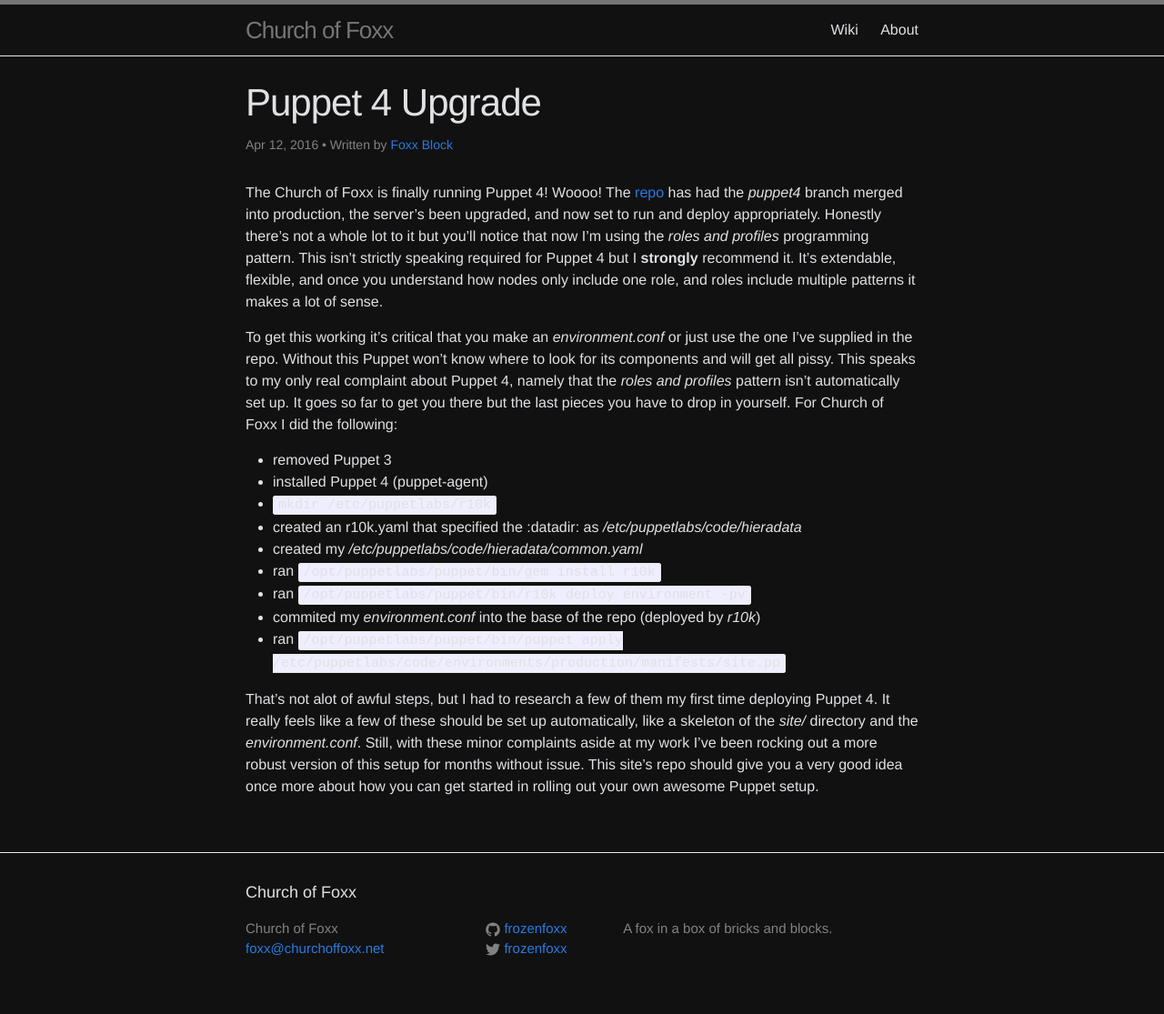
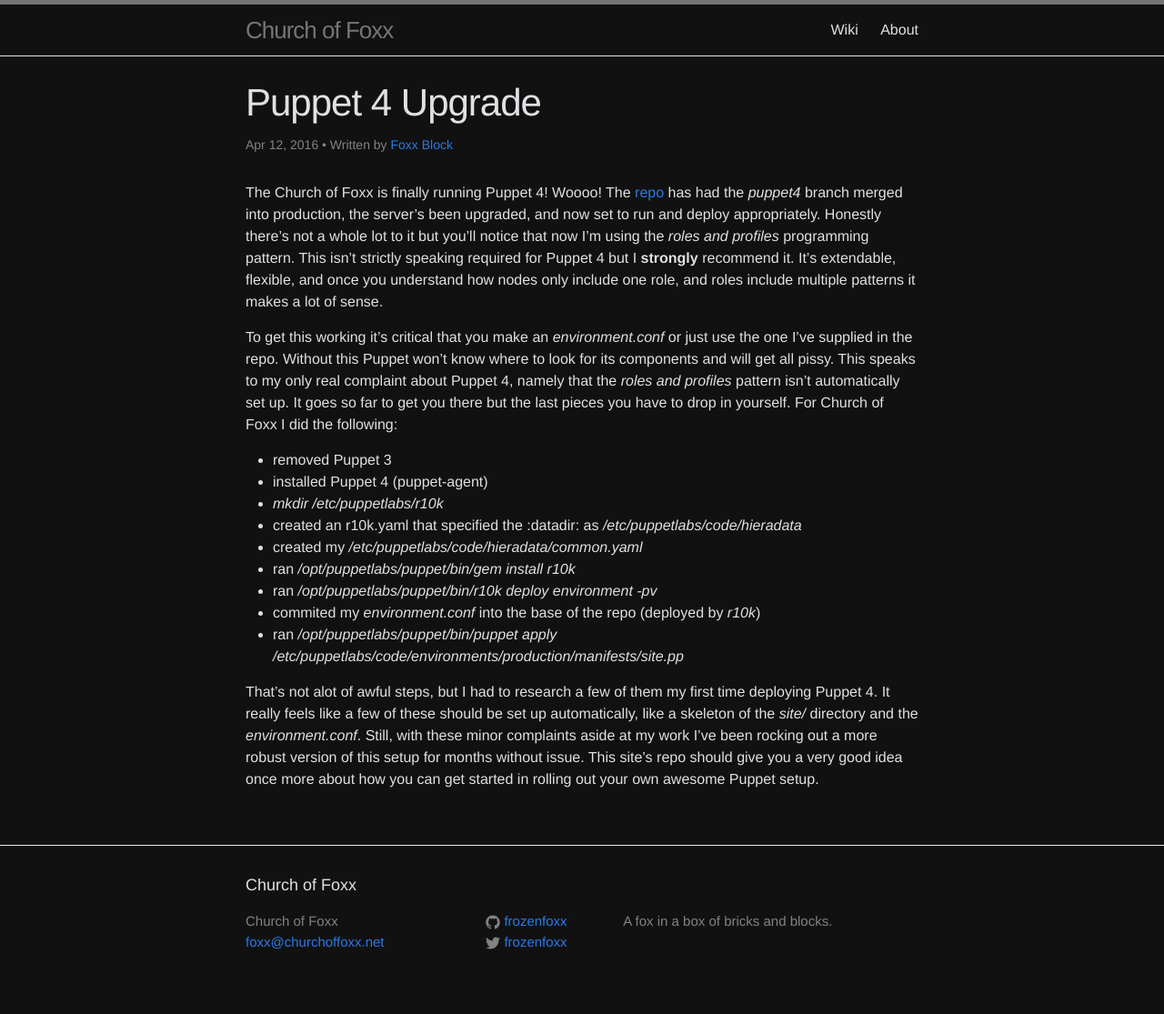
Before and after one commit to h0ck3ystyx/frozenfoxx.github.io, a Jekyll site: the page built from _posts/2016-04-12-puppet4-upgrade.md, in a window 1280 px wide. Shown: the whole page at 91% size. Built offline with Jekyll 4.4.1, drawn with Linux system fonts in a browser that asks for light colours.

Commit message:
typo for legibility

```diff
--- a/_posts/2016-04-12-puppet4-upgrade.md
+++ b/_posts/2016-04-12-puppet4-upgrade.md
@@ -15,12 +15,12 @@ To get this working it's critical that you make an *environment.conf* or just us
 
 - removed Puppet 3
 - installed Puppet 4 (puppet-agent)
-- `mkdir /etc/puppetlabs/r10k`
+- *mkdir /etc/puppetlabs/r10k*
 - created an r10k.yaml that specified the :datadir: as */etc/puppetlabs/code/hieradata*
 - created my */etc/puppetlabs/code/hieradata/common.yaml*
-- ran `/opt/puppetlabs/puppet/bin/gem install r10k`
-- ran `/opt/puppetlabs/puppet/bin/r10k deploy environment -pv`
+- ran */opt/puppetlabs/puppet/bin/gem install r10k*
+- ran */opt/puppetlabs/puppet/bin/r10k deploy environment -pv*
 - commited my *environment.conf* into the base of the repo (deployed by *r10k*)
-- ran `/opt/puppetlabs/puppet/bin/puppet apply /etc/puppetlabs/code/environments/production/manifests/site.pp`
+- ran */opt/puppetlabs/puppet/bin/puppet apply /etc/puppetlabs/code/environments/production/manifests/site.pp*
 
 That's not alot of awful steps, but I had to research a few of them my first time deploying Puppet 4.  It really feels like a few of these should be set up automatically, like a skeleton of the *site/* directory and the *environment.conf*. Still, with these minor complaints aside at my work I've been rocking out a more robust version of this setup for months without issue.  This site's repo should give you a very good idea once more about how you can get started in rolling out your own awesome Puppet setup.
```
